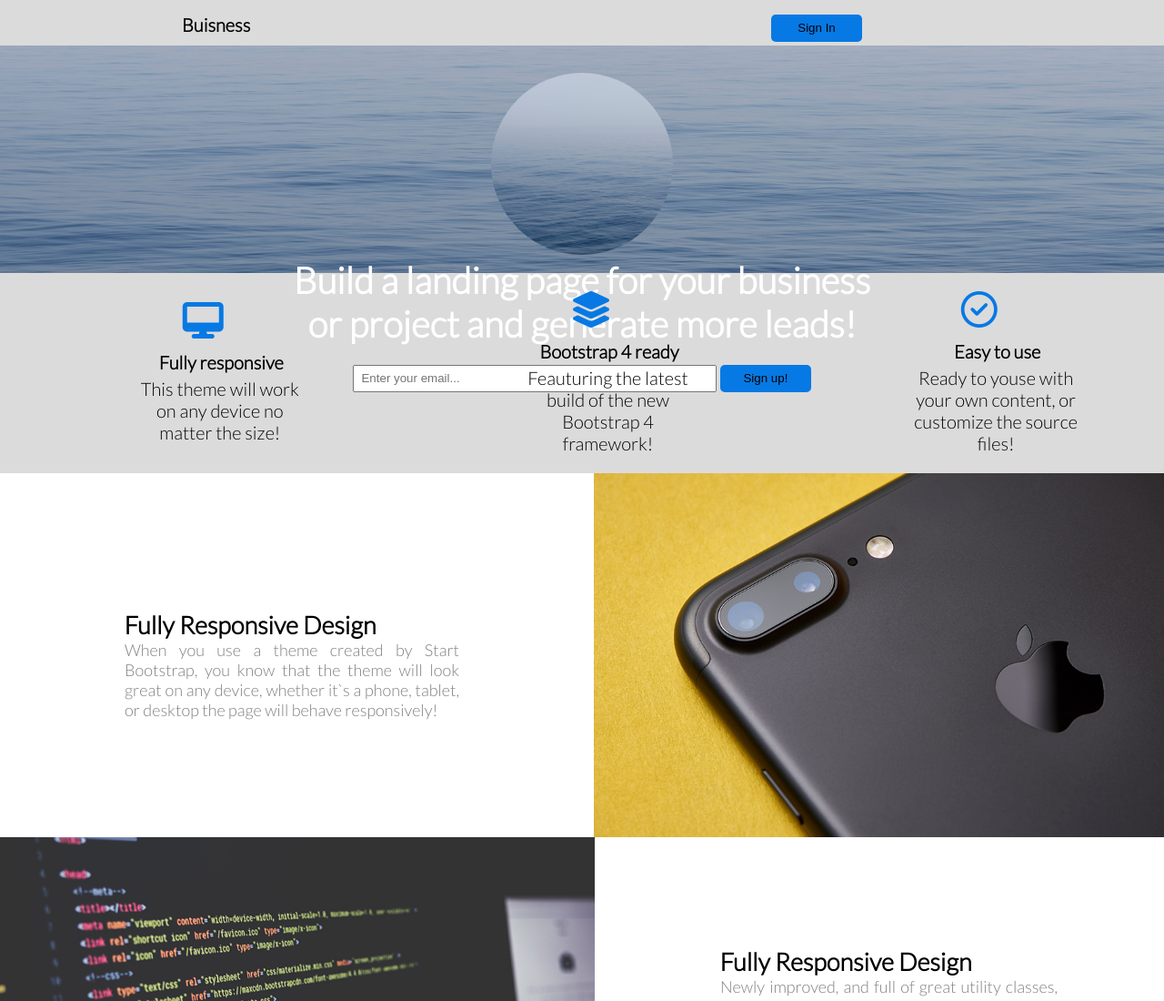
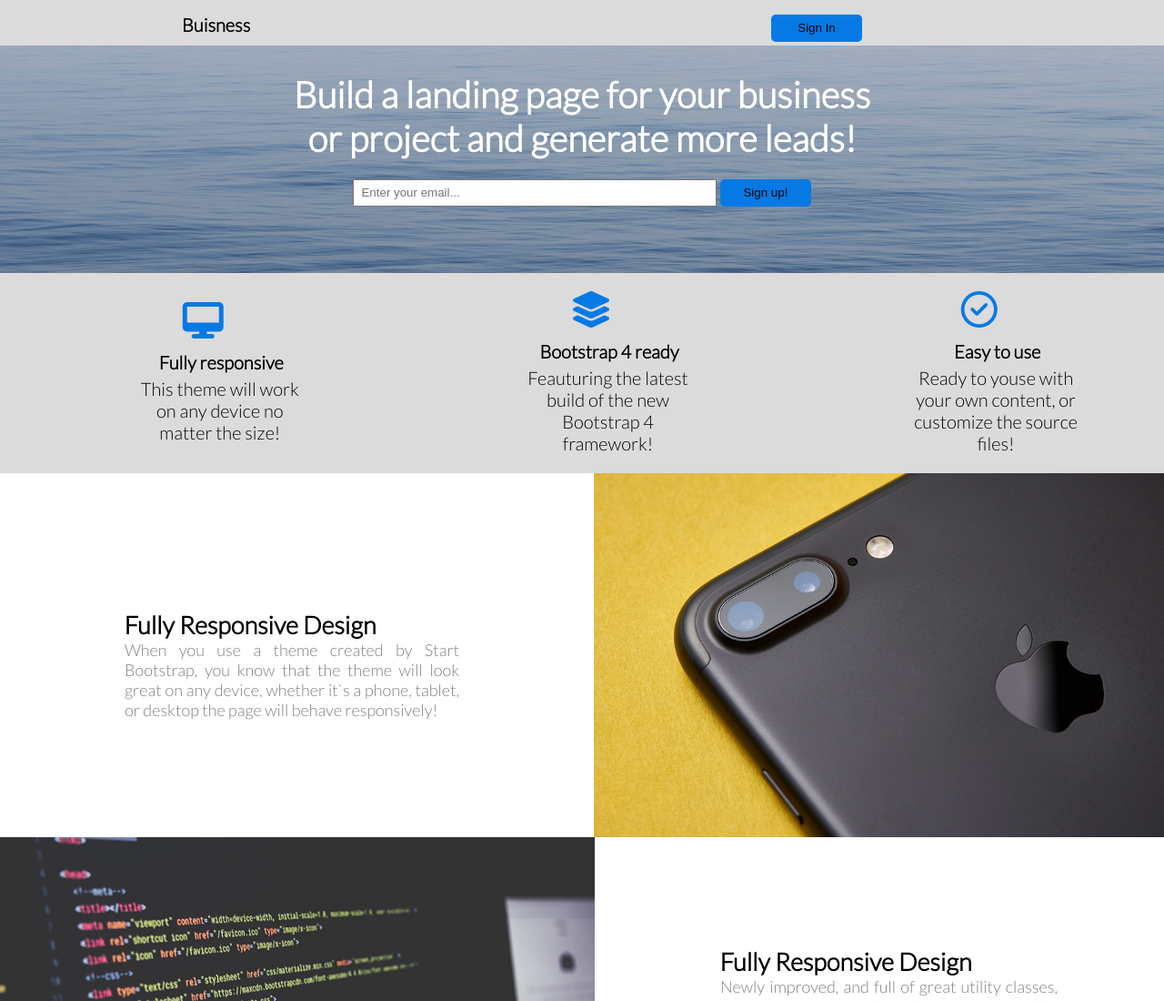
Before and after one commit to mildakaval/atsiskaitymas, a website: page index.html in a window 1280 px wide. Shown: the top 1100 px of the page at 91% size. Drawn offline with Linux system fonts and the light colour scheme; files whose address does not match are found by name.

Commit message:
Update index.html

```diff
--- a/index.html
+++ b/index.html
@@ -21,7 +21,6 @@
       </header>
 
       <div class="signup">
-          <img src="bg-masthead.jpg">
         <h1>Build a landing page for your business<br> or project and generate more leads!</h1>
         <div class="up">
         <input placeholder="  Enter your email..." id="email" name="email" type="email">
```
